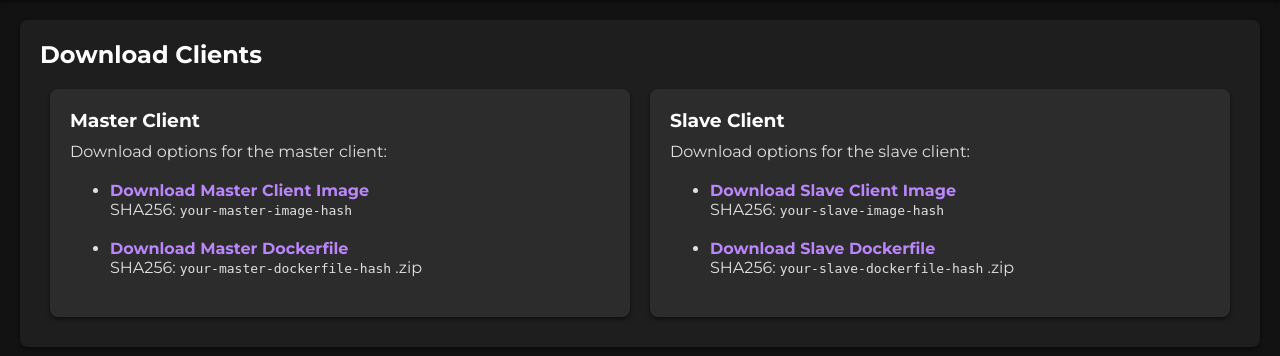
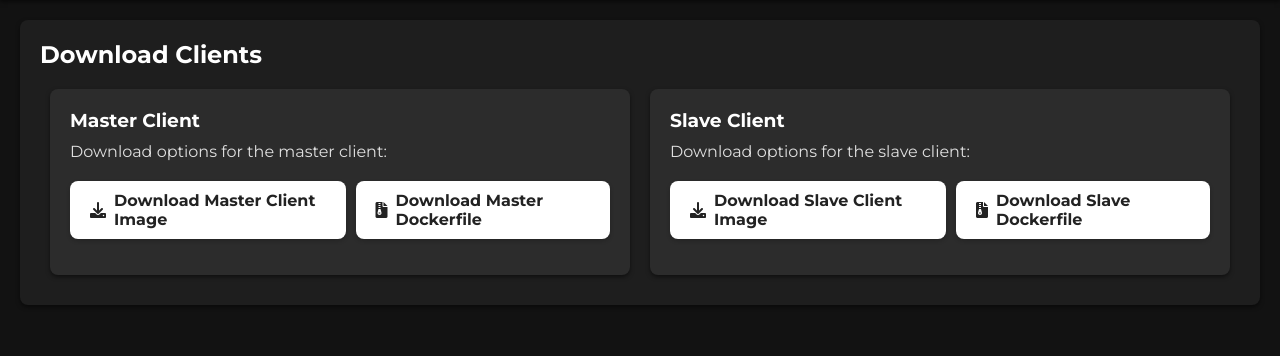
Before and after one commit to ErnestaLim/cloud-resource-pooling, a Flask app: page /downloads in a window 1280 px wide. Shown: the part 60-416 px from the top of the page. Run offline with Flask 3, Linux system fonts and the light colour scheme.

Commit message:
added buttons for downloading respective files, added font awesome cdn, included links from AWS bucket, removed zip files from assets folder

```diff
--- a/website/static/styles.css
+++ b/website/static/styles.css
@@ -120,3 +120,37 @@ th {
   background-color: #2c2c2c;
   color: #ffffff;
 }
+
+.download-container {
+  display: flex;
+  justify-content: space-between;
+}
+
+.download-client ul {
+  list-style: none;
+  padding: 0;
+  display: flex;
+  gap: 10px; /* Space between buttons */
+  justify-content: space-evenly;
+}
+
+.download-link {
+  display: inline-flex;
+  align-items: center;
+  padding: 10px 20px;
+  background-color: #ffffff;
+  color: #222222;
+  border-radius: 8px;
+  text-decoration: none;
+  font-weight: bold;
+  box-shadow: 0 2px 4px rgba(0, 0, 0, 0.2);
+  transition: background-color 0.3s;
+}
+
+.download-link i {
+  margin-right: 8px;
+}
+
+.download-link:hover {
+  background-color: #f0f0f0;
+}
--- a/website/templates/downloads.html
+++ b/website/templates/downloads.html
@@ -11,6 +11,10 @@
     <link
       href="https://fonts.googleapis.com/css2?family=Montserrat:wght@400;500;700&display=swap"
       rel="stylesheet"
+    />
+    <link
+      rel="stylesheet"
+      href="https://cdnjs.cloudflare.com/ajax/libs/font-awesome/6.0.0-beta3/css/all.min.css"
     />
   </head>
   <body>
@@ -26,18 +30,20 @@
             <li>
               <a
                 href="https://hello-wld-bucket.s3.ap-southeast-1.amazonaws.com/sit-distibuted-master.tar"
+                class="download-link"
                 download
-                >Download Master Client Image</a
               >
-              <p>SHA256: <code>your-master-image-hash</code></p>
+                <i class="fas fa-download"></i> Download Master Client Image
+              </a>
             </li>
             <li>
               <a
-                href="{{ url_for('static', filename='master-dockerfile.zip') }}"
+                href="https://hello-wld-bucket.s3.ap-southeast-1.amazonaws.com/Master.zip"
+                class="download-link"
                 download
-                >Download Master Dockerfile</a
               >
-              <p>SHA256: <code>your-master-dockerfile-hash</code> .zip</p>
+                <i class="fas fa-file-archive"></i> Download Master Dockerfile
+              </a>
             </li>
           </ul>
         </section>
@@ -48,18 +54,20 @@
             <li>
               <a
                 href="https://hello-wld-bucket.s3.ap-southeast-1.amazonaws.com/sit-distributed-slave.tar"
+                class="download-link"
                 download
-                >Download Slave Client Image</a
               >
-              <p>SHA256: <code>your-slave-image-hash</code></p>
+                <i class="fas fa-download"></i> Download Slave Client Image
+              </a>
             </li>
             <li>
               <a
-                href="{{ url_for('static', filename='slave-dockerfile.zip') }}"
+                href="https://hello-wld-bucket.s3.ap-southeast-1.amazonaws.com/Slave.zip"
+                class="download-link"
                 download
-                >Download Slave Dockerfile</a
               >
-              <p>SHA256: <code>your-slave-dockerfile-hash</code> .zip</p>
+                <i class="fas fa-file-archive"></i> Download Slave Dockerfile
+              </a>
             </li>
           </ul>
         </section>
```
